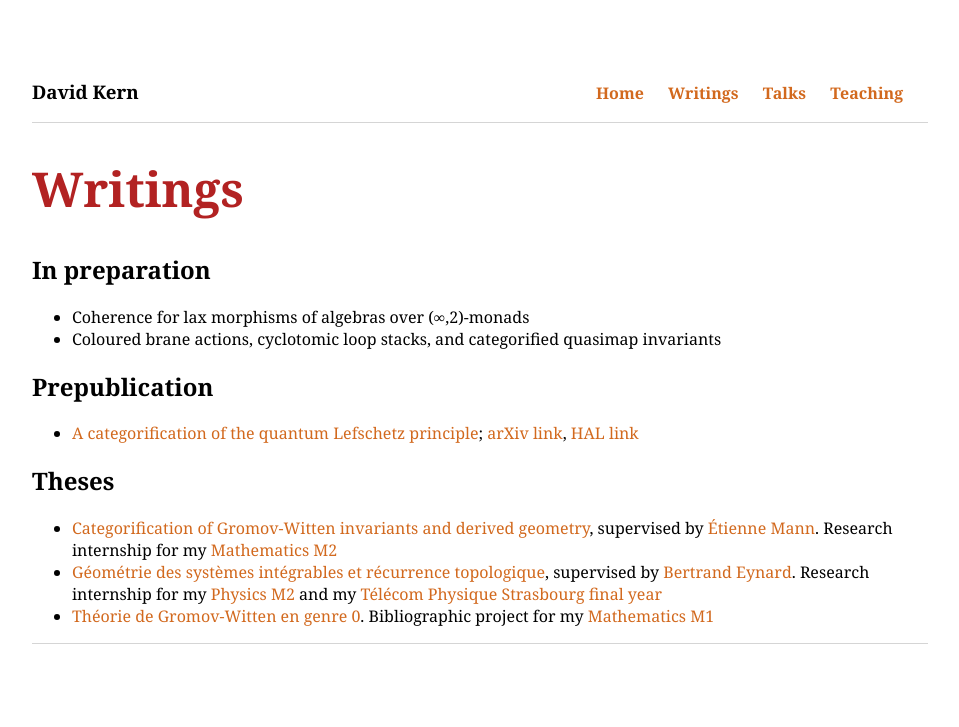
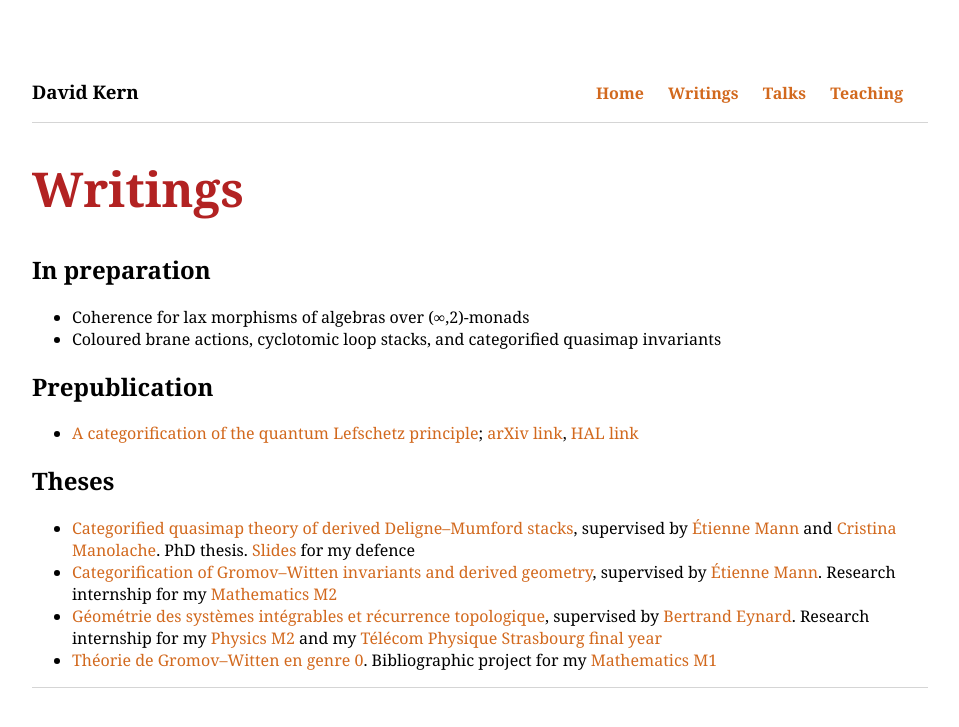
Before and after one commit to dskern/dskern.github.io, a Jekyll site: the page built from writings.html, in a window 1280 px wide. Shown: the top 727 px of the page, without its empty margins (160-1119 px from the left). Built offline with Jekyll 4.4.1, drawn with Linux system fonts in a browser that asks for light colours.

Commit message:
Added thesis

```diff
--- a/writings.html
+++ b/writings.html
@@ -19,7 +19,8 @@ layout: default
 <h2>Theses</h2>
 
 <ul>
-  <li><a href="Writings/Rapport_stage_DKern.pdf">Categorification of Gromov-Witten invariants and derived geometry</a>, supervised by <a href="https://math.univ-angers.fr/~mann/">Étienne Mann</a>. Research internship for my <a href="http://mathfond.math.upmc.fr/2017-18/cours.html">Mathematics M2</a></li>
+  <li><a href="Writings/Thesis.pdf">Categorified quasimap theory of derived Deligne&ndash;Mumford stacks</a>, supervised by <a href="https://math.univ-angers.fr/~mann/">Étienne Mann</a> and <a href="http://maths.dept.shef.ac.uk/maths/staff_info_910.html">Cristina Manolache</a>. PhD thesis. <a href="Writings/Soutenance.pdf">Slides</a> for my defence</li>
+  <li><a href="Writings/Rapport_stage_DKern.pdf">Categorification of Gromov&ndash;Witten invariants and derived geometry</a>, supervised by <a href="https://math.univ-angers.fr/~mann/">Étienne Mann</a>. Research internship for my <a href="http://mathfond.math.upmc.fr/2017-18/cours.html">Mathematics M2</a></li>
   <li><a href="Writings/Rapport_stage_toprec.pdf">Géométrie des systèmes intégrables et récurrence topologique</a>, supervised by <a href="http://bertrand.eynard.free.fr/index_french.html">Bertrand Eynard</a>. Research internship for my <a href="http://www.physique-ingenierie.unistra.fr/spip.php?rubrique42">Physics M2</a> and my <a href="https://generaliste.telecom-ps.unistra.fr/doku.php?id=dpt:phys:opt_physique">Télécom Physique Strasbourg final year</a></li>
-  <li><a href="Writings/DKern_rapport_GromovWitten.pdf">Théorie de Gromov-Witten en genre 0</a>. Bibliographic project for my <a href="https://www.math.univ-paris-diderot.fr/formations/masters/maths_et_applications/m1/mathematiques_fondamentales">Mathematics M1</a></li>
+  <li><a href="Writings/DKern_rapport_GromovWitten.pdf">Théorie de Gromov&ndash;Witten en genre 0</a>. Bibliographic project for my <a href="https://www.math.univ-paris-diderot.fr/formations/masters/maths_et_applications/m1/mathematiques_fondamentales">Mathematics M1</a></li>
 </ul>
```
